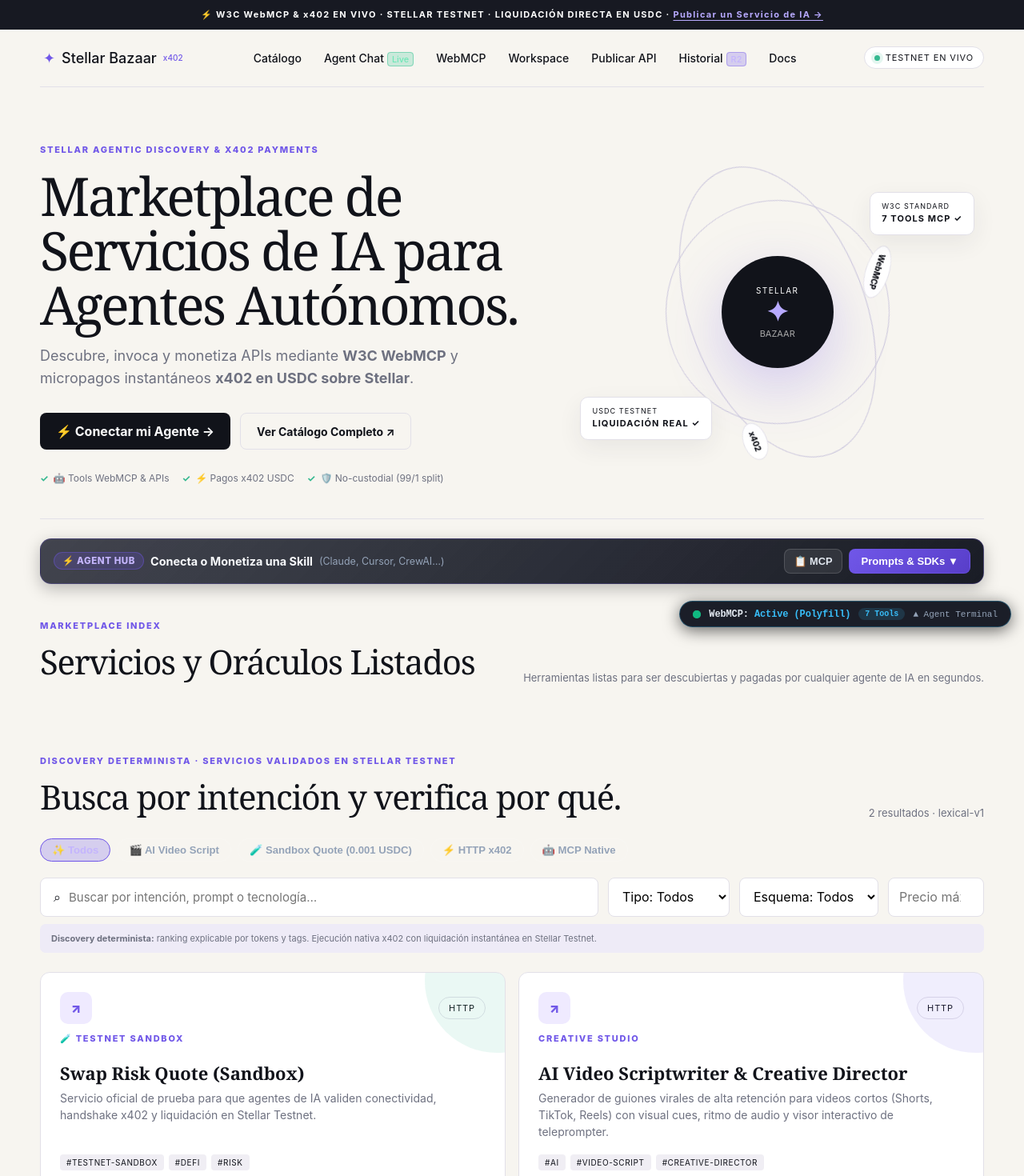
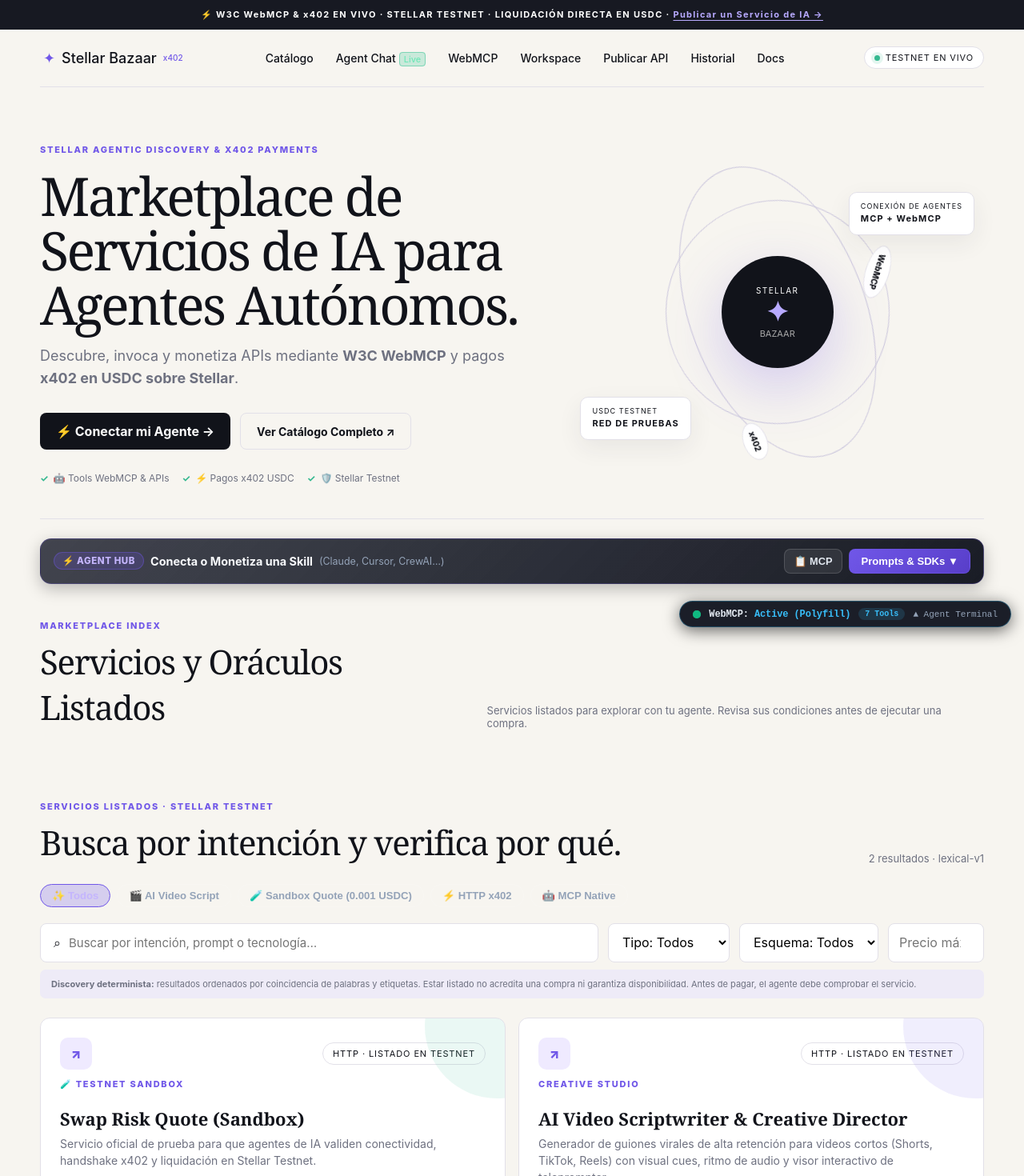
Before and after one commit to CaBsCrypto/stellar-bazaar-x402, a Next.js app: page / in a window 1280 px wide. Shown: the top 1470 px of the page at 80% size. Built offline with nearby package versions, Linux system fonts and the light colour scheme.

Commit message:
fix(ui): clarify Testnet claims and isolate service demos

```diff
--- a/app/page.tsx
+++ b/app/page.tsx
@@ -20,13 +20,13 @@ export default function Home() {
           <span className="kicker">STELLAR AGENTIC DISCOVERY & x402 PAYMENTS</span>
           <h1>Marketplace de Servicios de IA para Agentes Autónomos.</h1>
           <p>
-            Descubre, invoca y monetiza APIs mediante <strong>W3C WebMCP</strong> y micropagos instantáneos <strong>x402 en USDC sobre Stellar</strong>.
+            Descubre, invoca y monetiza APIs mediante <strong>W3C WebMCP</strong> y pagos <strong>x402 en USDC sobre Stellar</strong>.
           </p>
           <LandingClientWrapper>
             <div className="trust-line">
               <span>🤖 Tools WebMCP & APIs</span>
               <span>⚡ Pagos x402 USDC</span>
-              <span>🛡️ No-custodial (99/1 split)</span>
+              <span>🛡️ Stellar Testnet</span>
             </div>
           </LandingClientWrapper>
         </div>
@@ -34,8 +34,8 @@ export default function Home() {
           <div className="orbit orbit-one"><span>WebMCP</span></div>
           <div className="orbit orbit-two"><span>x402</span></div>
           <div className="core"><small>STELLAR</small><strong>✦</strong><span>BAZAAR</span></div>
-          <div className="floating quote">W3C STANDARD<br /><b>7 TOOLS MCP ✓</b></div>
-          <div className="floating settle">USDC TESTNET<br /><b>LIQUIDACIÓN REAL ✓</b></div>
+          <div className="floating quote">CONEXIÓN DE AGENTES<br /><b>MCP + WebMCP</b></div>
+          <div className="floating settle">USDC TESTNET<br /><b>RED DE PRUEBAS</b></div>
         </div>
       </header>
 
@@ -49,7 +49,7 @@ export default function Home() {
             <span className="kicker">MARKETPLACE INDEX</span>
             <h2>Servicios y Oráculos Listados</h2>
           </div>
-          <p>Herramientas listas para ser descubiertas y pagadas por cualquier agente de IA en segundos.</p>
+          <p>Servicios listados para explorar con tu agente. Revisa sus condiciones antes de ejecutar una compra.</p>
         </div>
         <Catalog />
       </section>
@@ -79,14 +79,14 @@ export default function Home() {
             <span style={{ color: "#7057e8", fontWeight: 700, fontSize: "1.1rem" }}>02. Paga con x402</span>
             <h3 style={{ margin: "0.4rem 0 0.6rem 0", fontSize: "1.2rem" }}>Sin Fricción ni Custodia</h3>
             <p style={{ color: "#94a3b8", fontSize: "0.9rem", lineHeight: 1.5, margin: 0 }}>
-              El agente liquida en 4 segundos vía Stellar Testnet. 99% va al proveedor y 1% a la tesorería.
+              El agente solicita el servicio y valida las condiciones antes de pagar en USDC de Stellar Testnet.
             </p>
           </div>
           <div>
-            <span style={{ color: "#38bdf8", fontWeight: 700, fontSize: "1.1rem" }}>03. Entrega Inmutable</span>
-            <h3 style={{ margin: "0.4rem 0 0.6rem 0", fontSize: "1.2rem" }}>Resultado Verificado</h3>
+            <span style={{ color: "#38bdf8", fontWeight: 700, fontSize: "1.1rem" }}>03. Consulta tu entrega</span>
+            <h3 style={{ margin: "0.4rem 0 0.6rem 0", fontSize: "1.2rem" }}>Resultado y actividad</h3>
             <p style={{ color: "#94a3b8", fontSize: "0.9rem", lineHeight: 1.5, margin: 0 }}>
-              El proveedor entrega el resultado junto con el recibo on-chain y hash criptográfico verificable.
+              Consulta el contenido conservado y el estado del pago por separado en tu biblioteca privada.
             </p>
           </div>
         </div>
--- a/app/publish/page.tsx
+++ b/app/publish/page.tsx
@@ -46,7 +46,7 @@ export default function Publish() {
                   fontWeight: 600,
                 }}
               >
-                💰 Fee Split 99/1
+                Fee split · Experimental
               </Link>
             </div>
           }
@@ -73,7 +73,7 @@ export default function Publish() {
       </header>
 
       {/* Seccion de Listing & Staking DeFindex */}
-      <ListingStakingSection />
+      {process.env.BAZAAR_UI_SHOW_EXPERIMENTAL_STAKING === "true" && <ListingStakingSection />}
 
       <section className="shell publish-section" id="formulario" style={{ marginBottom: "4rem" }}>
         <div className="section-heading">
--- a/app/resources/[id]/page.tsx
+++ b/app/resources/[id]/page.tsx
@@ -19,7 +19,7 @@ export default async function ResourcePage({ params }: { params: Promise<{ id: s
   return (
     <main>
       <div className="mock-banner">
-        ⚡ <strong>PAGO x402 EXACT EN VIVO</strong> · STELLAR TESTNET · LIQUIDACIÓN DIRECTA EN USDC · ENTREGABLES VERIFICADOS
+        ⚡ <strong>PAGO x402 EXACT EN VIVO</strong> · STELLAR TESTNET · LIQUIDACIÓN DIRECTA EN USDC · CONDICIONES DECLARADAS POR EL PROVEEDOR
       </div>
       <Navbar />
 
@@ -95,7 +95,7 @@ export default async function ResourcePage({ params }: { params: Promise<{ id: s
               <dd>{service.network}</dd>
             </div>
             <div>
-              <dt>Latencia</dt>
+              <dt>Latencia declarada · no garantizada</dt>
               <dd>{service.latency}</dd>
             </div>
           </dl>
@@ -118,7 +118,7 @@ export default async function ResourcePage({ params }: { params: Promise<{ id: s
           </aside>
         </section>
         <div>
-          <PaymentDemo service={service} />
+          {service.id === "swap-risk-quote" ? <PaymentDemo service={service} /> : <aside className="disclaimer"><strong>Servicio listado en Testnet.</strong><p>Esta ficha no ejecuta una compra ni simula un guion. Conecta tu agente para comprobar la disponibilidad, los inputs y las condiciones actuales del proveedor.</p><Link href="/#conectar-agente">Conectar agente</Link></aside>}
           {service.id === "swap-risk-quote" && <TestnetPaymentDemo />}
         </div>
       </div>
--- a/components/Catalog.tsx
+++ b/components/Catalog.tsx
@@ -105,7 +105,7 @@ export function Catalog() {
 
       <div className="section-heading">
         <div>
-          <span className="kicker">DISCOVERY DETERMINISTA · SERVICIOS VALIDADOS EN STELLAR TESTNET</span>
+          <span className="kicker">SERVICIOS LISTADOS · STELLAR TESTNET</span>
           <h2>Busca por intención y verifica por qué.</h2>
         </div>
         <p>{results.length} resultados · lexical-v1</p>
@@ -287,7 +287,7 @@ export function Catalog() {
       </form>
 
       <div className="ranking-note">
-        <strong>Discovery determinista:</strong> ranking explicable por tokens y tags. Ejecución nativa x402 con liquidación instantánea en Stellar Testnet.
+        <strong>Discovery determinista:</strong> resultados ordenados por coincidencia de palabras y etiquetas. Estar listado no acredita una compra ni garantiza disponibilidad. Antes de pagar, el agente debe comprobar el servicio.
       </div>
 
       <div className="card-grid">
@@ -312,7 +312,7 @@ export function Catalog() {
             >
               <div className="card-top">
                 <span className="service-icon">{service.kind === "mcp" ? "M" : "↗"}</span>
-                <span className="type-pill">{service.kind.toUpperCase()}</span>
+                <span className="type-pill">{service.kind.toUpperCase()} · Listado en Testnet</span>
               </div>
               <p className="eyebrow">{service.eyebrow}</p>
               <h3>{service.name}</h3>
@@ -345,7 +345,7 @@ export function Catalog() {
                 </strong>
                 <span>
                   {service.payment.scheme === "exact"
-                    ? "x402 exact · liquidación Testnet en vivo"
+                    ? "x402 exact · USDC de Testnet"
                     : `${service.payment.scheme} · liquidación Testnet`}
                 </span>
               </div>
@@ -353,7 +353,7 @@ export function Catalog() {
           );
         })}
       </div>
-      {!results.length && <div className="empty">Sin coincidencias verificables. Ajusta intención o filtros.</div>}
+      {!results.length && <div className="empty">No encontramos servicios con estos filtros. Prueba otras palabras o restablece los filtros.</div>}
     </section>
   );
 }
--- a/components/Footer.tsx
+++ b/components/Footer.tsx
@@ -28,7 +28,7 @@ export function Footer() {
               <span>✦</span> Stellar Bazaar <sup>x402</sup>
             </Link>
             <p style={{ color: "#94a3b8", fontSize: "0.85rem", lineHeight: 1.6, margin: "0 0 1.2rem 0" }}>
-              Capa de descubrimiento determinista y liquidación instantánea de micropagos x402 sobre Stellar Testnet.
+              Capa de descubrimiento determinista y pagos x402 sobre Stellar Testnet.
             </p>
             <span
               style={{
@@ -120,7 +120,7 @@ export function Footer() {
               </li>
               <li>
                 <Link href="/fee-split" style={{ color: "#94a3b8", fontSize: "0.85rem", textDecoration: "none" }}>
-                  💰 Fee Split 99% / 1%
+                  Fee split · Experimental
                 </Link>
               </li>
               <li>
--- a/components/Navbar.tsx
+++ b/components/Navbar.tsx
@@ -44,7 +44,7 @@ export function Navbar() {
     { href: "/webmcp-playground", label: "WebMCP", badge: null },
     { href: "/buyer-execution", label: "Workspace", badge: null },
     { href: "/publish", label: "Publicar API", badge: null },
-    { href: "/history", label: "Historial", badge: "R2" },
+    { href: "/history", label: "Historial", badge: null },
     { href: "/docs", label: "Docs", badge: null },
   ];
 
@@ -68,7 +68,6 @@ export function Navbar() {
       title: "Desarrolladores & Protocolo",
       links: [
         { href: "/publish", label: "Publicar & Validar API", icon: "🚀" },
-        { href: "/fee-split", label: "Fee Split Autónomo (99/1)", icon: "💰" },
         { href: "/docs", label: "Documentación & SDKs", icon: "📚" },
         { href: "/llms.txt", label: "Especificación llms.txt", icon: "📄", external: true },
       ],
@@ -76,7 +75,7 @@ export function Navbar() {
     {
       title: "Tu Espacio Privado",
       links: [
-        { href: "/history", label: "Mi Historial Privado (R2)", icon: "🔒" },
+        { href: "/history", label: "Mi Historial Privado", icon: "🔒" },
         { href: "/history/review", label: "Demo de Entregables", icon: "👁️" },
       ],
     },
```
Also changed, not shown: 3 other files (tests, documents, lock files or other folders).
